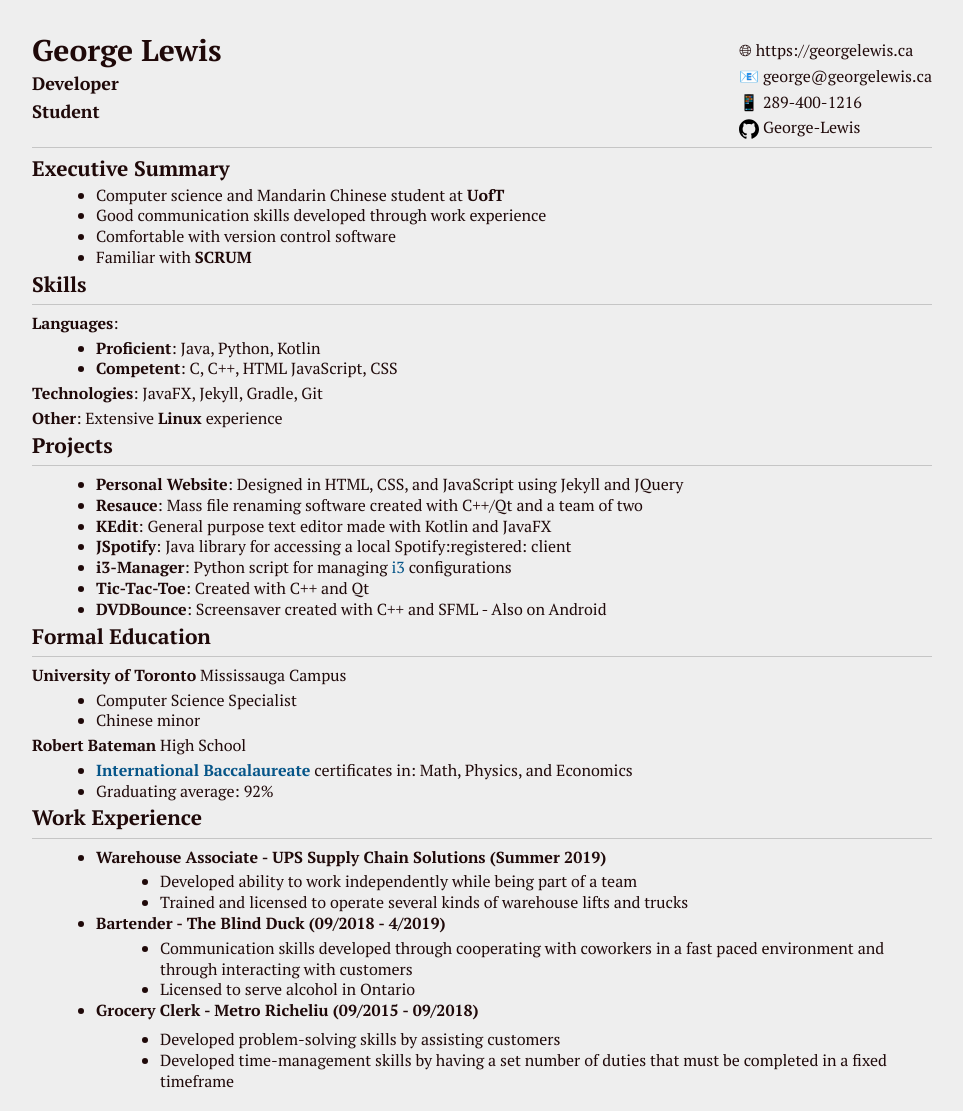
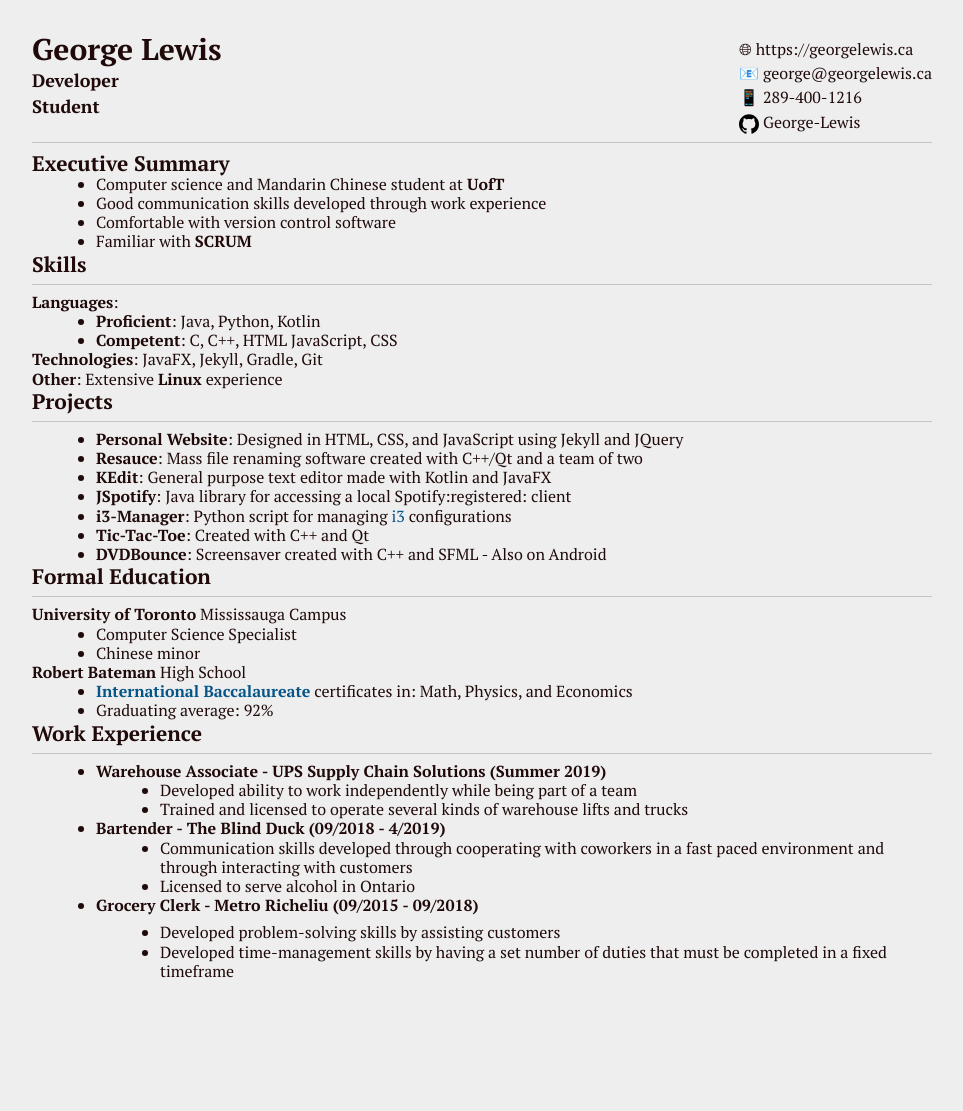
Before and after one commit to George-lewis/george-lewis.github.io, a Jekyll site: the page built from __pages/resume.markdown, in a window 1280 px wide. Shown: the whole page, without its empty margins (158-1121 px from the left). Built offline with Jekyll 4.4.1, drawn with Linux system fonts in a browser that asks for light colours; after the commit the page ends 1001 px from its top, so only the background shows below that.

Commit message:
Update resume styling

```diff
--- a/_includes/styles/resume.html
+++ b/_includes/styles/resume.html
@@ -36,7 +36,7 @@
 h4 { font-size: 1.4rem; }
 h5 { font-size: 1.2rem; }
 h6 { font-size: 1rem; }
-.md-math-block, .md-rawblock, h1, h2, h3, h4, h5, h6, p { margin-top: 0.25rem; margin-bottom: 0.25rem; }
+.md-math-block, .md-rawblock, h1, h2, h3, h4, h5, h6, p { margin-top: 0; margin-bottom: 0; }
 .hidden { display: none; }
 .md-blockmeta { color: rgb(204, 204, 204); font-weight: 700; font-style: italic; }
 a { cursor: pointer; }
@@ -182,7 +182,7 @@
 	background-color: #eeeeee;
 	font-family: "PT Serif", 'Times New Roman', Times, serif;
 	color: #1f0909;
-	line-height: 1.3em;
+	line-height: 1.2em; /* looks nicer when its a higher number */
 }
 
 /*#write {
```
